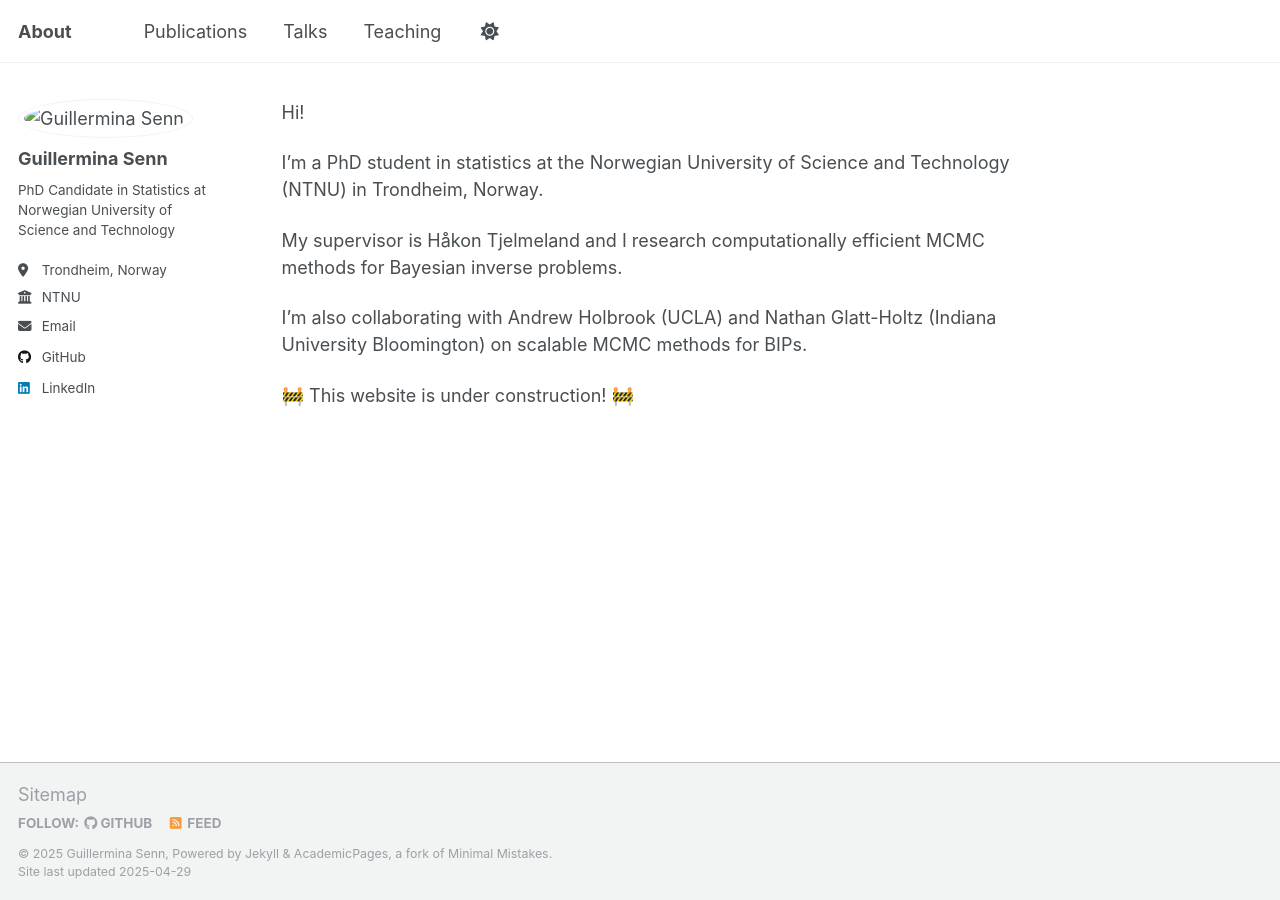
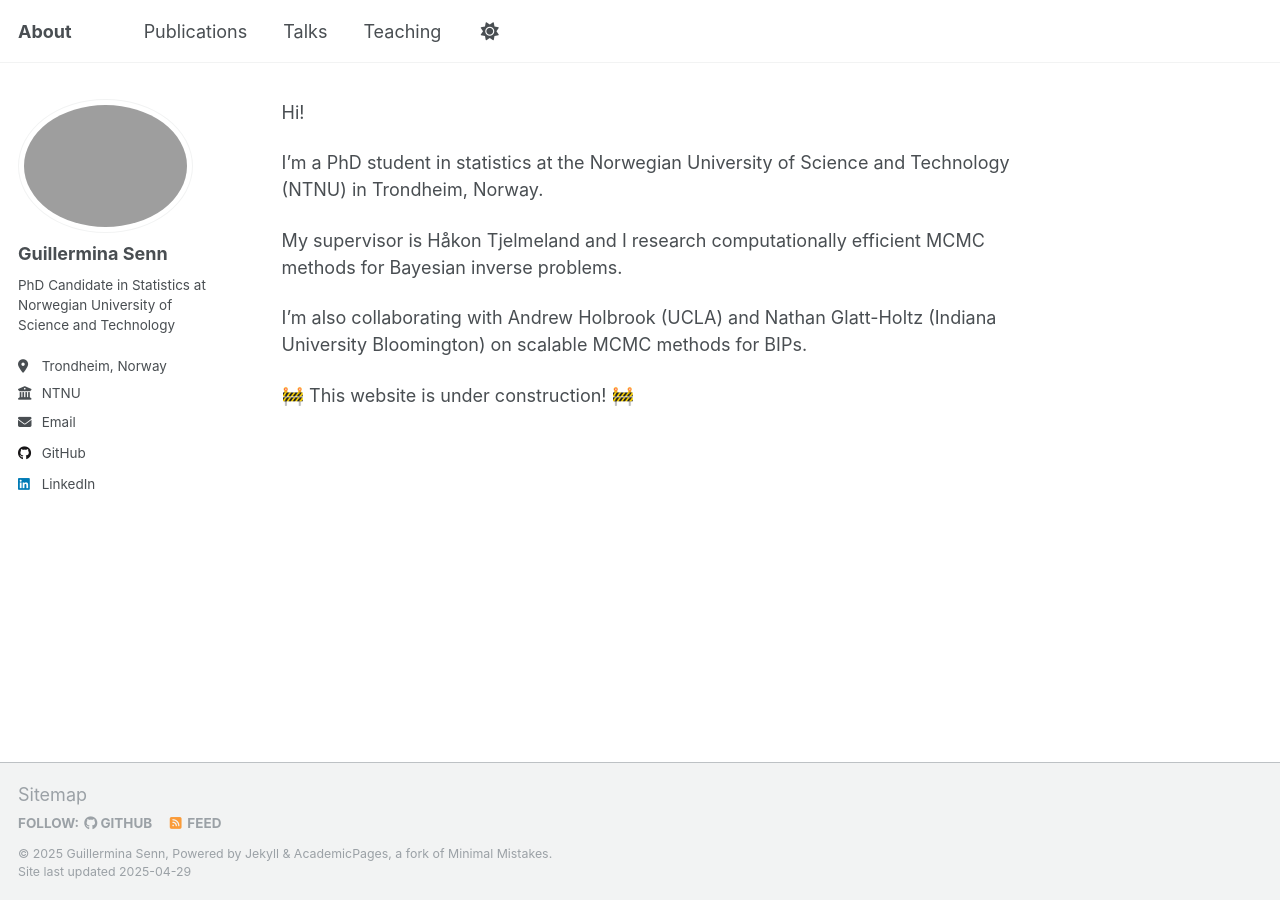
Before and after one commit to guillerminasenn/guillerminasenn.github.io, a Jekyll site: the page built from index.md, in a window 1280 px wide. Built offline with Jekyll 4.4.1, drawn with Linux system fonts in a browser that asks for light colours; our own code applies the rules of GitHub Pages for plain Markdown files.

Commit message:
Update _config.yml

```diff
--- a/_config.yml
+++ b/_config.yml
@@ -22,7 +22,7 @@ repository               : "guillerminasenn/guillerminasenn.github.io"
 #               Additional customization can be done by editing /_includes/author-profile.html
 author:
   # Biographic information
-  avatar           : "/images/office_pic.jpg"
+  avatar           : "images/office_pic.png"
   name             : "Guillermina Senn"
   pronouns         : # example: "she/her"
   bio              : "PhD Candidate in Statistics at Norwegian University of Science and Technology"
```
